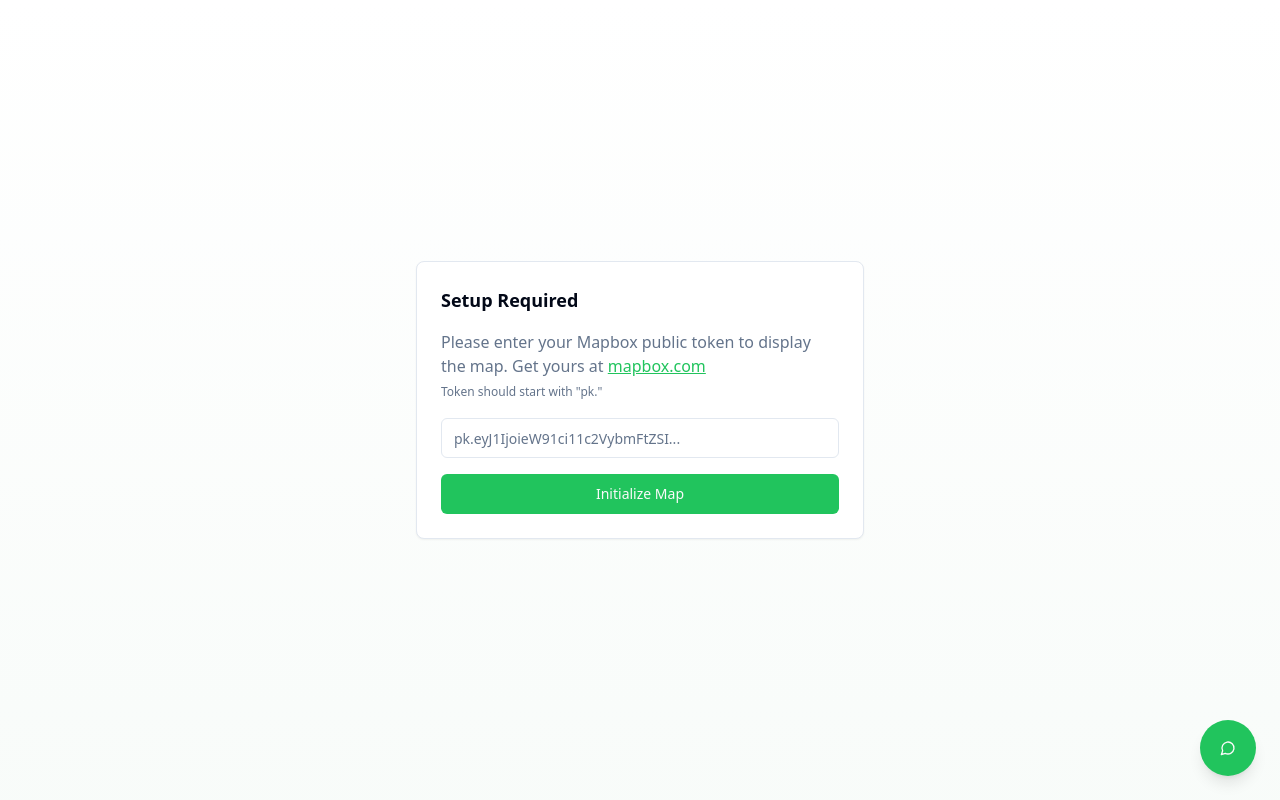
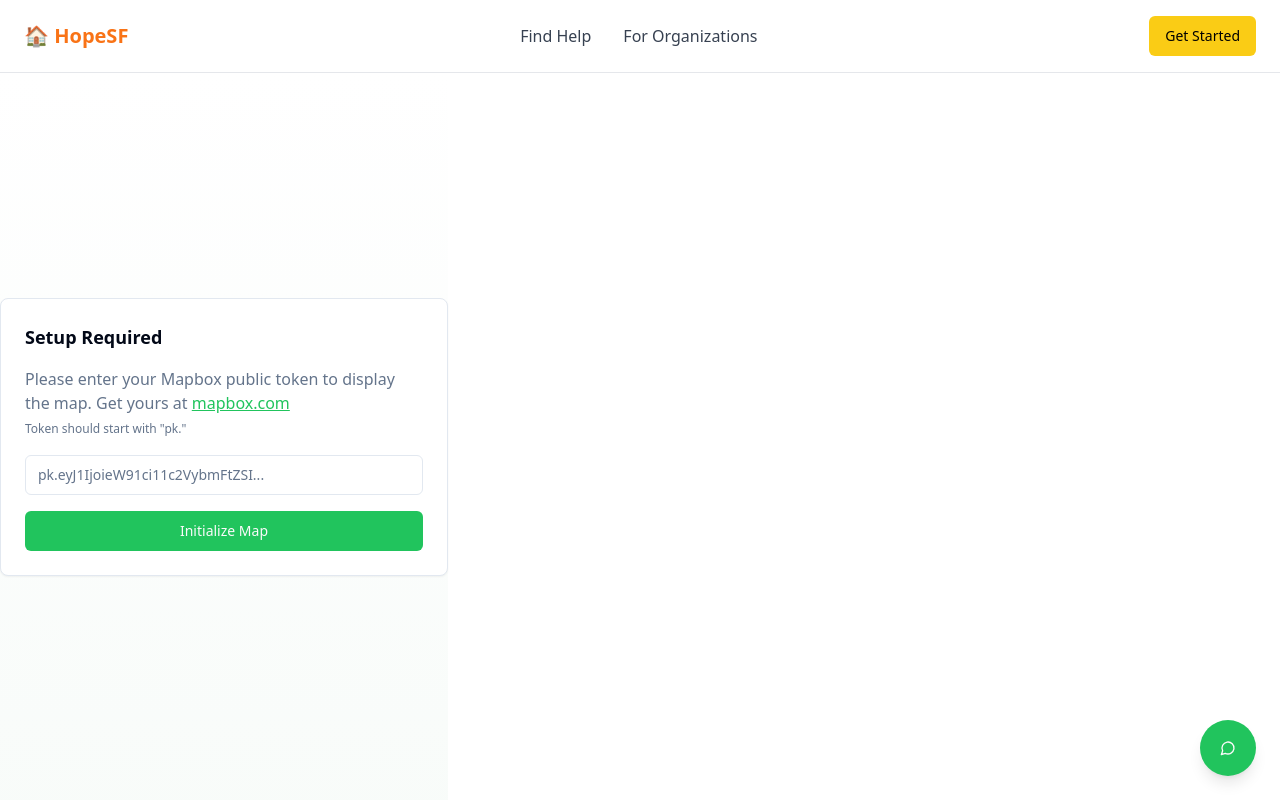
Before and after one commit to rohitk2/sf-rent-map-explorer, a React (Vite) app: page / in a window 1280 px wide. Built offline with nearby package versions, Linux system fonts and the light colour scheme.

Commit message:
Add header to page
Add header to the page with the HopeSF logo, "Find Help", "For Organizations", "Login", and "Register" links.

```diff
--- /dev/null
+++ b/src/components/Header.tsx
@@ -0,0 +1,32 @@
+import React from 'react';
+import { Button } from '@/components/ui/button';
+
+const Header = () => {
+  return (
+    <header className="bg-white border-b border-gray-200 px-6 py-4">
+      <div className="flex items-center justify-between max-w-7xl mx-auto">
+        {/* Logo */}
+        <div className="flex items-center">
+          <div className="text-orange-500 text-xl font-bold">🏠 HopeSF</div>
+        </div>
+
+        {/* Navigation */}
+        <nav className="hidden md:flex items-center space-x-8">
+          <a href="#" className="text-gray-700 hover:text-gray-900 font-medium">
+            Find Help
+          </a>
+          <a href="#" className="text-gray-700 hover:text-gray-900 font-medium">
+            For Organizations
+          </a>
+        </nav>
+
+        {/* Action Button */}
+        <Button className="bg-yellow-400 hover:bg-yellow-500 text-black font-medium">
+          Get Started
+        </Button>
+      </div>
+    </header>
+  );
+};
+
+export default Header;
--- a/src/pages/Index.tsx
+++ b/src/pages/Index.tsx
@@ -1,6 +1,7 @@
 import React, { useState } from 'react';
 import MapView from '@/components/MapView';
 import Chatbot from '@/components/Chatbot';
+import Header from '@/components/Header';
 // import PropertySidebar from '@/components/PropertySidebar';
 // import { properties } from '@/data/properties';
 import { foodDistributionCenters } from '@/data/food-distribution-centers';
@@ -17,13 +18,14 @@ const Index = () => {
   };
 
   return (
-    <div className="h-screen flex bg-background">
+    <div className="h-screen flex flex-col bg-background">
+      <Header />
       {/* <PropertySidebar
         properties={properties}
         onPropertySelect={handlePropertySelect}
         selectedProperty={selectedProperty}
       /> */}
-      <div className="flex-1">
+      <div className="flex flex-1">
         <MapView
           onPropertySelect={handlePropertySelect}
           selectedProperty={selectedProperty}
```
